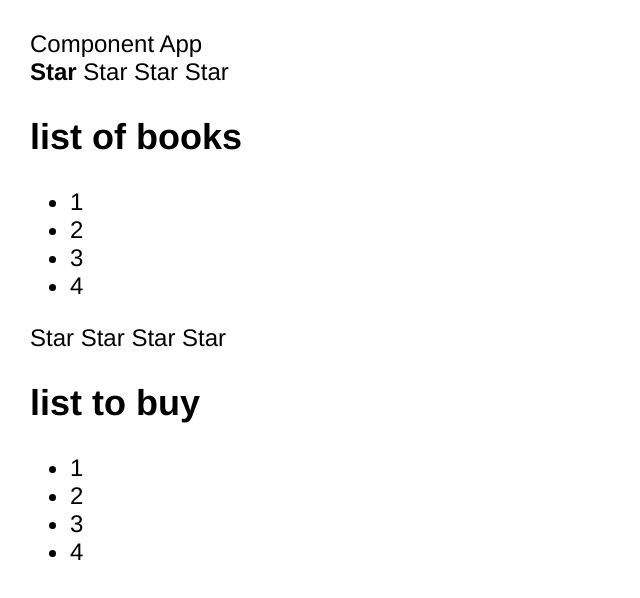
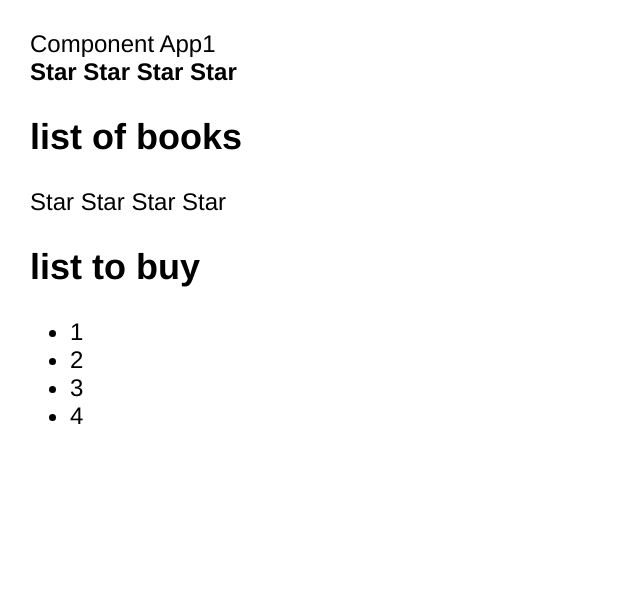
Before and after one commit to Lelik7777/react-kabzda, a React (Create React App) app: page / in a window 1280 px wide. Shown: the top 598 px of the page, without its empty margins (0-640 px from the left). Built offline with nearby package versions, Linux system fonts and the light colour scheme.

Commit message:
add react-kabzda 04

```diff
--- a/src/App.tsx
+++ b/src/App.tsx
@@ -7,18 +7,22 @@ function App() {
     console.log('App rendering')
     return (
         <div className="App">
-            <TitleApp/>
-            <Rating value={1}/>
-            <According title={'list of books'}/>
+            <TitleApp title={'Component App1'}/>
+            <Rating value={4}/>
+            <According title={'list of books'} collapsed={true}/>
             <Rating value={0}/>
-            <According title={'list to buy'}/>
+            <According title={'list to buy'} collapsed={false}/>
         </div>
     );
 }
 
-function TitleApp() {
+type TitleAppType = {
+    title: string;
+}
+
+function TitleApp(props: TitleAppType) {
     console.log('TitleApp rendering')
-    return <>Component App</>
+    return <div>{props.title}</div>
 
 }
 
--- a/src/components/According/According.tsx
+++ b/src/components/According/According.tsx
@@ -1,7 +1,15 @@
 import React from 'react';
 
-export function According(props:any) {
+type AccordingType = {
+    title: string;
+    collapsed:boolean;
+}
+
+export function According(props: AccordingType) {
     console.log('According rendering')
+    if (props.collapsed){{
+        return <TitleAccording title={props.title}/>
+    }}
     return (
         <div>
             <TitleAccording title={props.title}/>
@@ -10,7 +18,11 @@ export function According(props:any) {
     )
 }
 
-function TitleAccording(props:any) {
+type AccordingTitleType = {
+    title: string;
+}
+
+function TitleAccording(props: AccordingTitleType) {
     console.log('TitleAccording rendering')
     return (
         <h2>{props.title}</h2>
--- a/src/components/Rating/Rating.tsx
+++ b/src/components/Rating/Rating.tsx
@@ -1,9 +1,13 @@
 import React from 'react';
 
-export function Rating(props:any) {
+type RatingType = {
+    value: 0 | 1 | 2 | 3 | 4;
+}
+
+export function Rating(props: RatingType) {
     debugger
     console.log('Rating rendering')
-   switch (props.value){
+    switch (props.value) {
         case 0:
             return <div>
                 <Star selected={false}/>
@@ -62,7 +66,11 @@ debugger
 
 }
 
-function Star(props: any) {
+type StarType = {
+    selected: boolean;
+}
+
+function Star(props: StarType) {
 
     console.log('Star rendering')
     if (props.selected)
```
Lines whose indentation alone changed are shown as unchanged.
